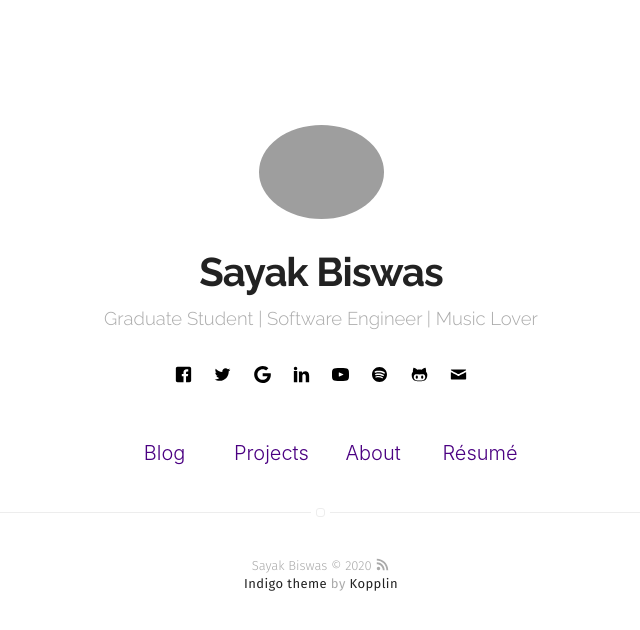
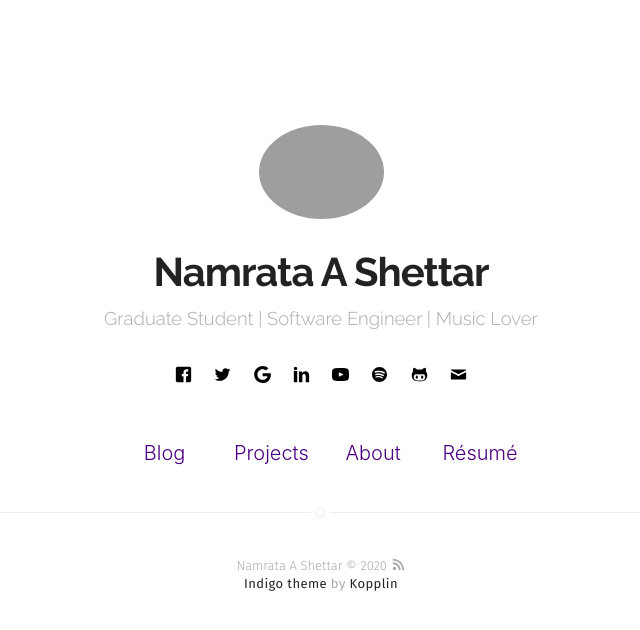
Before and after one commit to NamrataAShettar/test202, a Jekyll site: the page built from index.html, in a window 1280 px wide. Shown: the top 630 px of the page, without its empty margins (319-959 px from the left). Built offline with Jekyll 4.4.1, drawn with Linux system fonts in a browser that asks for light colours; some web fonts are replaced; the list of posts is cut into pages by our own code.

Commit message:
Update _config.yml

```diff
--- a/_config.yml
+++ b/_config.yml
@@ -1,5 +1,5 @@
 # main text of home
-name: Sayak Biswas
+name: Namrata A Shettar
 bio: 'Graduate Student | Software Engineer | Music Lover'
 
 # twitter summary info
```
